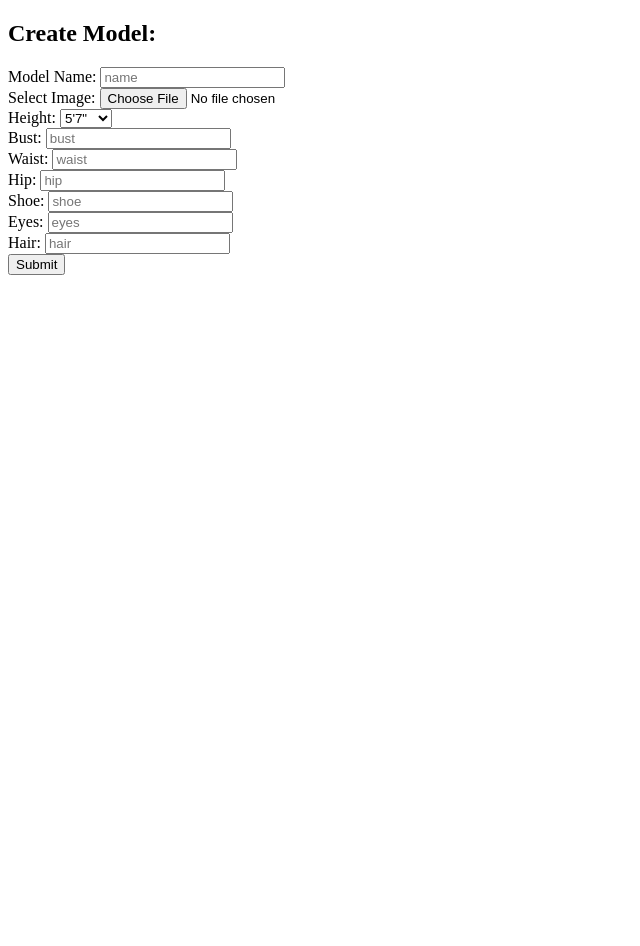
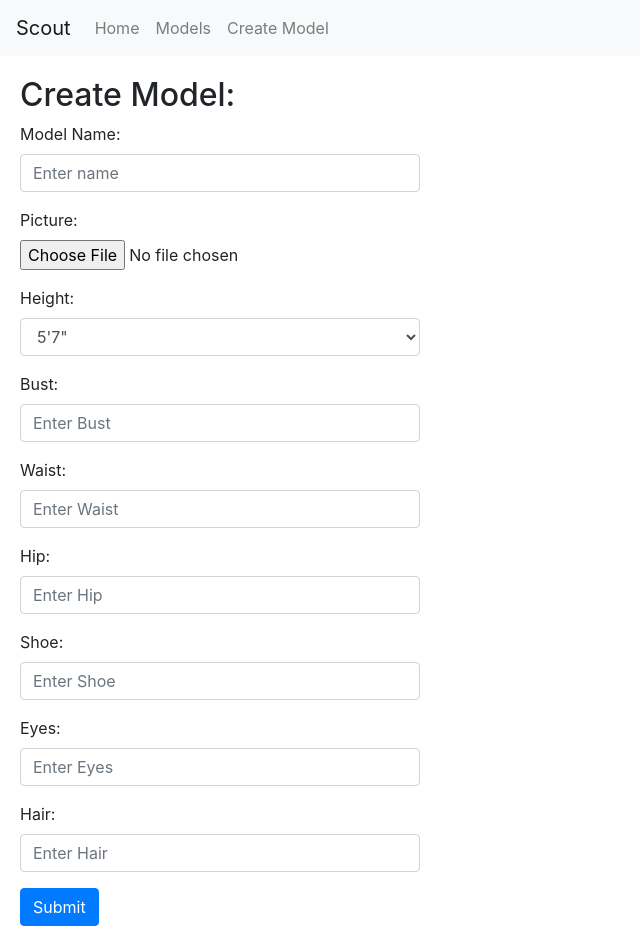
Before and after one commit to cookiemccormick/scout, a React (Create React App) app: page /models/new in a window 1280 px wide. Shown: the whole page, without its empty margins (0-640 px from the left). Before the commit the page ends 800 px from the top, so only its background shows below. Built offline with nearby package versions, Linux system fonts and the light colour scheme.

Commit message:
setup bootstrap

```diff
--- a/package.json
+++ b/package.json
@@ -6,7 +6,10 @@
     "@testing-library/jest-dom": "^4.2.4",
     "@testing-library/react": "^9.5.0",
     "@testing-library/user-event": "^7.2.1",
+    "bootstrap": "^4.5.0",
     "react": "^16.13.1",
+    "react-bootstrap": "^1.2.2",
+    "react-currency-input": "^1.3.6",
     "react-dom": "^16.13.1",
     "react-redux": "^7.2.0",
     "react-router-dom": "^5.2.0",
--- a/src/App.css
+++ b/src/App.css
@@ -1,38 +1,15 @@
-.App {
-  text-align: center;
+.content {
+  padding: 20px;
 }
 
-.App-logo {
-  height: 40vmin;
-  pointer-events: none;
+form {
+  max-width: 400px;
 }
 
-@media (prefers-reduced-motion: no-preference) {
-  .App-logo {
-    animation: App-logo-spin infinite 20s linear;
-  }
+.model-picture {
+  max-width: 100px;
 }
 
-.App-header {
-  background-color: #282c34;
-  min-height: 100vh;
-  display: flex;
-  flex-direction: column;
-  align-items: center;
-  justify-content: center;
-  font-size: calc(10px + 2vmin);
-  color: white;
+.model-picture-large {
+  max-width: 400px;
 }
-
-.App-link {
-  color: #61dafb;
-}
-
-@keyframes App-logo-spin {
-  from {
-    transform: rotate(0deg);
-  }
-  to {
-    transform: rotate(360deg);
-  }
-}
--- a/src/App.js
+++ b/src/App.js
@@ -4,12 +4,27 @@ import ModelContainer from './containers/ModelContainer';
 import ModelsContainer from './containers/ModelsContainer';
 import Home from './components/Home';
 import { Route, Switch } from 'react-router-dom';
-
+import 'bootstrap/dist/css/bootstrap.min.css';
+import Navbar from 'react-bootstrap/Navbar';
+import Nav from 'react-bootstrap/Nav';
+import './App.css';
 
 class App extends React.Component {
   render() {
     return (
       <div className="App">
+        <Navbar bg="light" expand="lg">
+          <Navbar.Brand href="/">Scout</Navbar.Brand>
+          <Navbar.Toggle aria-controls="basic-navbar-nav" />
+          <Navbar.Collapse id="basic-navbar-nav">
+            <Nav className="mr-auto">
+              <Nav.Link href="/">Home</Nav.Link>
+              <Nav.Link href="/models">Models</Nav.Link>
+              <Nav.Link href="/models/new">Create Model</Nav.Link>
+            </Nav>
+          </Navbar.Collapse>
+        </Navbar>
+        <div className="content">
           <Switch>
             <Route path='/models/new' component={ModelInput} />
             <Route path='/models/:id' component={ModelContainer} />
@@ -17,6 +32,7 @@ class App extends React.Component {
             <Route path='/' component={Home} />
           </Switch>
         </div>
+      </div>
     );
   }
 }
--- a/src/components/BookingInput.js
+++ b/src/components/BookingInput.js
@@ -5,7 +5,7 @@ import { addBooking } from '../actions/addBooking';
 class BookingInput extends React.Component {
   state = {
     job: '',
-    amount: '',
+    amount: '0.00',
     start_time: '',
     end_time: '',
     description: ''
--- a/src/components/Bookings.js
+++ b/src/components/Bookings.js
@@ -1,6 +1,8 @@
 import React from 'react';
 import { connect } from 'react-redux';
 import { deleteBooking } from '../actions/deleteBooking';
+import Table from 'react-bootstrap/Table';
+
 
 const Bookings = (props) => {
   const handleDelete = (booking) => {
@@ -10,7 +12,7 @@ const Bookings = (props) => {
   return (
     <div>
       <h2>Bookings: </h2>
-        <table>
+        <Table>
           <thead>
             <tr>
               <th>Job</th>
@@ -18,20 +20,22 @@ const Bookings = (props) => {
               <th>Start Time</th>
               <th>End Time</th>
               <th>Description</th>
+              <th></th>
             </tr>
           </thead>
           <tbody>
             {props.bookings && props.bookings.map(booking =>
               <tr key={booking.id}>
                 <td>{booking.job}</td>
-                <td>{booking.amount}</td>
-                <td>{booking.start_time}</td>
-                <td>{booking.end_time}</td>
-                <td>{booking.description} <button onClick={() => handleDelete(booking)}>Delete</button></td>
+                <td>${booking.amount}</td>
+                <td>{new Date(booking.start_time).toLocaleString()}</td>
+                <td>{new Date(booking.end_time).toLocaleString()}</td>
+                <td>{booking.description}</td>
+                <td><button onClick={() => handleDelete(booking)}>Delete</button></td>
               </tr>
             )}
           </tbody>
-        </table>
+        </Table>
     </div>
   );
 }
--- a/src/components/ModelForm.js
+++ b/src/components/ModelForm.js
@@ -1,4 +1,7 @@
 import React from 'react';
+import Form from 'react-bootstrap/Form';
+import Button from 'react-bootstrap/Button';
+
 
 const HEIGHTS = [
   '5\'7"',
@@ -45,7 +48,56 @@ class ModelForm extends React.Component {
   render() {
     return (
       <div>
-        <form onSubmit={this.handleOnSubmit} encType="multipart/form-data">
+        <Form onSubmit={this.handleOnSubmit} encType="multipart/form-data">
+          <Form.Group controlId="formName">
+            <Form.Label>Model Name:</Form.Label>
+            <Form.Control type="text" placeholder="Enter name" name="name" onChange={this.handleChange} value={this.state.name}/>
+          </Form.Group>
+          <Form.Group controlId="formPicture">
+            <Form.Label>Picture:</Form.Label>
+            <Form.Control type="file" name="picture" onChange={this.handleChange}/>
+          </Form.Group>
+          <Form.Group controlId="formHeight">
+            <Form.Label>Height:</Form.Label>
+            <Form.Control as="select" value={this.state.height} onChange={this.handleChange} name='height'>
+              {HEIGHTS.map(value => {
+                return (
+                  <option>{value}</option>
+                );
+              })}
+            </Form.Control>
+          </Form.Group>
+          <Form.Group controlId="formBust">
+            <Form.Label>Bust:</Form.Label>
+            <Form.Control type="number" placeholder="Enter Bust" name="bust" onChange={this.handleChange} value={this.state.bust}/>
+          </Form.Group>
+          <Form.Group controlId="formWaist">
+            <Form.Label>Waist:</Form.Label>
+            <Form.Control type="number" placeholder="Enter Waist" name="waist" onChange={this.handleChange} value={this.state.waist}/>
+          </Form.Group>
+          <Form.Group controlId="formHip">
+            <Form.Label>Hip:</Form.Label>
+            <Form.Control type="number" placeholder="Enter Hip" name="hip" onChange={this.handleChange} value={this.state.hip}/>
+          </Form.Group>
+          <Form.Group controlId="formHip">
+            <Form.Label>Shoe:</Form.Label>
+            <Form.Control type="number" placeholder="Enter Shoe" name="shoe" onChange={this.handleChange} value={this.state.shoe}/>
+          </Form.Group>
+          <Form.Group controlId="formEyes">
+            <Form.Label>Eyes:</Form.Label>
+            <Form.Control type="text" placeholder="Enter Eyes" name="eyes" onChange={this.handleChange} value={this.state.eyes}/>
+          </Form.Group>
+          <Form.Group controlId="formHair">
+            <Form.Label>Hair:</Form.Label>
+            <Form.Control type="text" placeholder="Enter Hair" name="hair" onChange={this.handleChange} value={this.state.hair}/>
+          </Form.Group>
+
+
+          <Button variant="primary" type="submit">
+            Submit
+          </Button>
+        </Form>
+        {/* <form onSubmit={this.handleOnSubmit} encType="multipart/form-data">
           <label>Model Name: </label>
           <input type='text' placeholder='name' value={this.state.name} onChange={this.handleChange} name='name'/><br/>
           <label>Select Image: </label>
@@ -71,7 +123,7 @@ class ModelForm extends React.Component {
           <label>Hair: </label>
           <input type='text' placeholder='hair' value={this.state.hair} onChange={this.handleChange} name='hair'/><br/>
           <input type='submit'/>
-        </form>
+        </form> */}
       </div>
     );
   }
--- a/src/containers/ModelContainer.js
+++ b/src/containers/ModelContainer.js
@@ -19,7 +19,7 @@ class ModelContainer extends React.Component {
     return (
       <div>
         <h2>{model.name} </h2>
-        <img src={model.picture} alt={model.name}/>
+        <img src={model.picture} alt={model.name} className='model-picture-large'/>
         <ModelEdit model={model} />
         <BookingsContainer model={model} />
       </div>
--- a/src/containers/ModelsContainer.js
+++ b/src/containers/ModelsContainer.js
@@ -2,6 +2,7 @@ import React from 'react';
 import { connect } from 'react-redux';
 import { Link } from 'react-router-dom';
 import { fetchModels } from '../actions/fetchModels';
+import Table from 'react-bootstrap/Table';
 
 class ModelsContainer extends React.Component {
   componentDidMount() {
@@ -9,10 +10,16 @@ class ModelsContainer extends React.Component {
   }
 
   render() {
+    const models = this.props.models;
+
+    if (!models) {
+      return null;
+    }
+
     return (
       <div>
         <h2>Models</h2>
-          <table>
+          <Table>
             <thead>
               <tr>
                 <th>Name</th>
@@ -30,7 +37,7 @@ class ModelsContainer extends React.Component {
               {this.props.models.map(model =>
                 <tr key={model.id}>
                   <td><Link to={`/models/${model.id}`}>{model.name}</Link></td>
-                  <td>{model.picture ? <img src={model.picture} alt={model.name}/> : null}</td>
+                  <td>{model.picture ? <img src={model.picture} alt={model.name} className='model-picture'/> : null}</td>
                   <td>{model.height}</td>
                   <td>{model.bust}</td>
                   <td>{model.waist}</td>
@@ -41,7 +48,7 @@ class ModelsContainer extends React.Component {
                 </tr>
               )}
             </tbody>
-          </table>
+          </Table>
       </div>
     );
   }
```
Also changed, not shown: 1 other file (tests, documents, lock files or other folders). Lines whose indentation alone changed are shown as unchanged.
